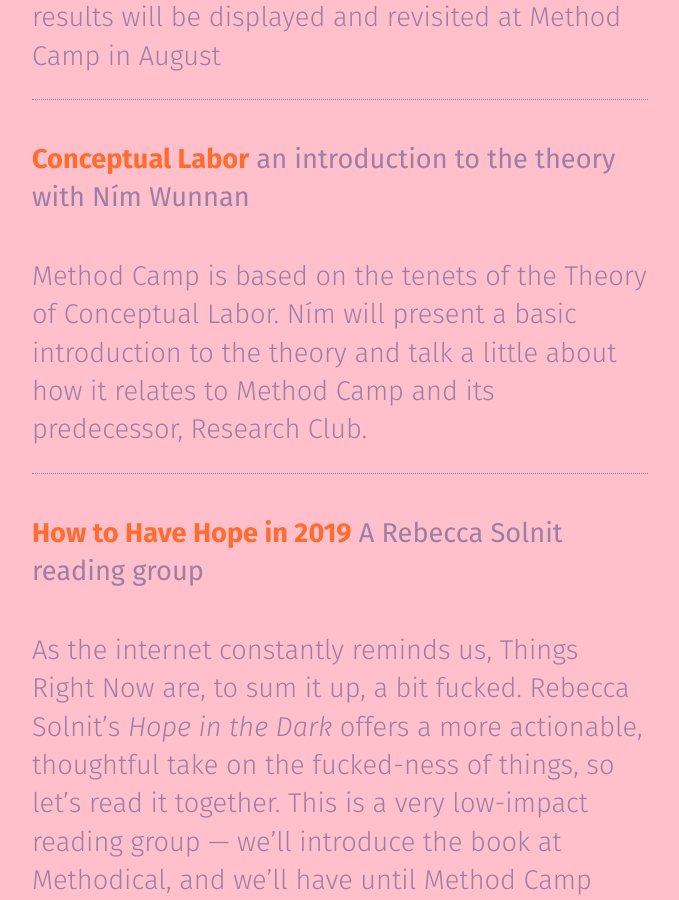
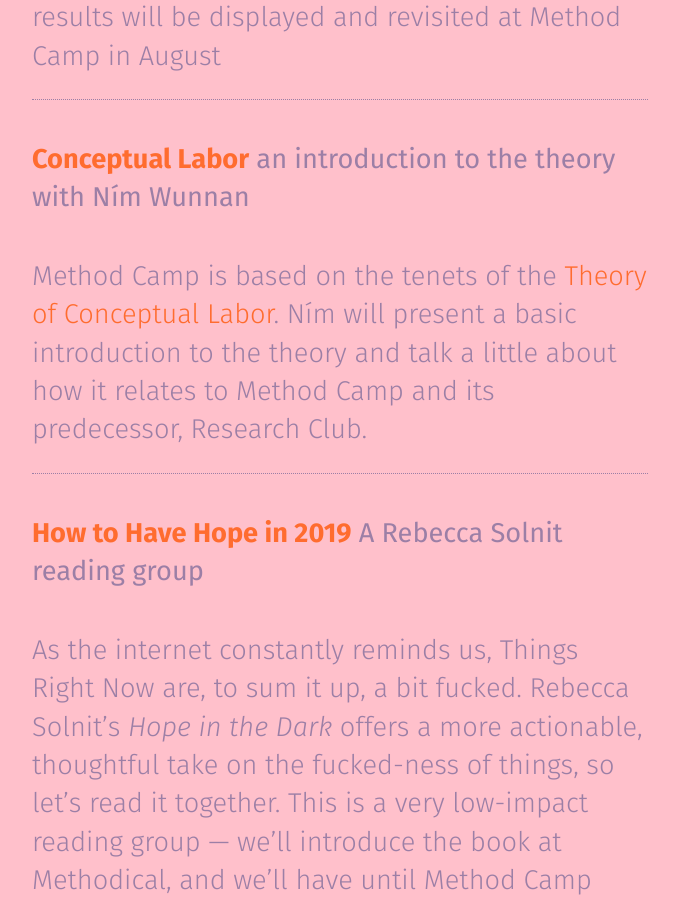
Before and after one commit to nimwunnan/methodcamp, a Jekyll site: the page built from _events/methodical-1.markdown, in a window 1280 px wide and 900 px high, scrolled down 1884 px. Shown: the whole window, without its empty margins (300-979 px from the left). Built offline with Jekyll 4.4.1, drawn with Linux system fonts in a browser that asks for light colours; nearby versions of some CDN libraries; some web fonts are replaced; some of the changed lines change nothing that is shown.

Commit message:
Adds links

```diff
--- a/_events/methodical-1.markdown
+++ b/_events/methodical-1.markdown
@@ -29,7 +29,7 @@
 
 ## **Conceptual Labor**  an introduction to the theory with Ním Wunnan
 
-Method Camp is based on the tenets of the Theory of Conceptual Labor. Ním will present a basic introduction to the theory and talk a little about how it relates to Method Camp and its predecessor, Research Club.
+Method Camp is based on the tenets of the [Theory of Conceptual Labor](http://conceptuallabor.com/). Ním will present a basic introduction to the theory and talk a little about how it relates to Method Camp and its predecessor, Research Club.
 
 ---
 
```
